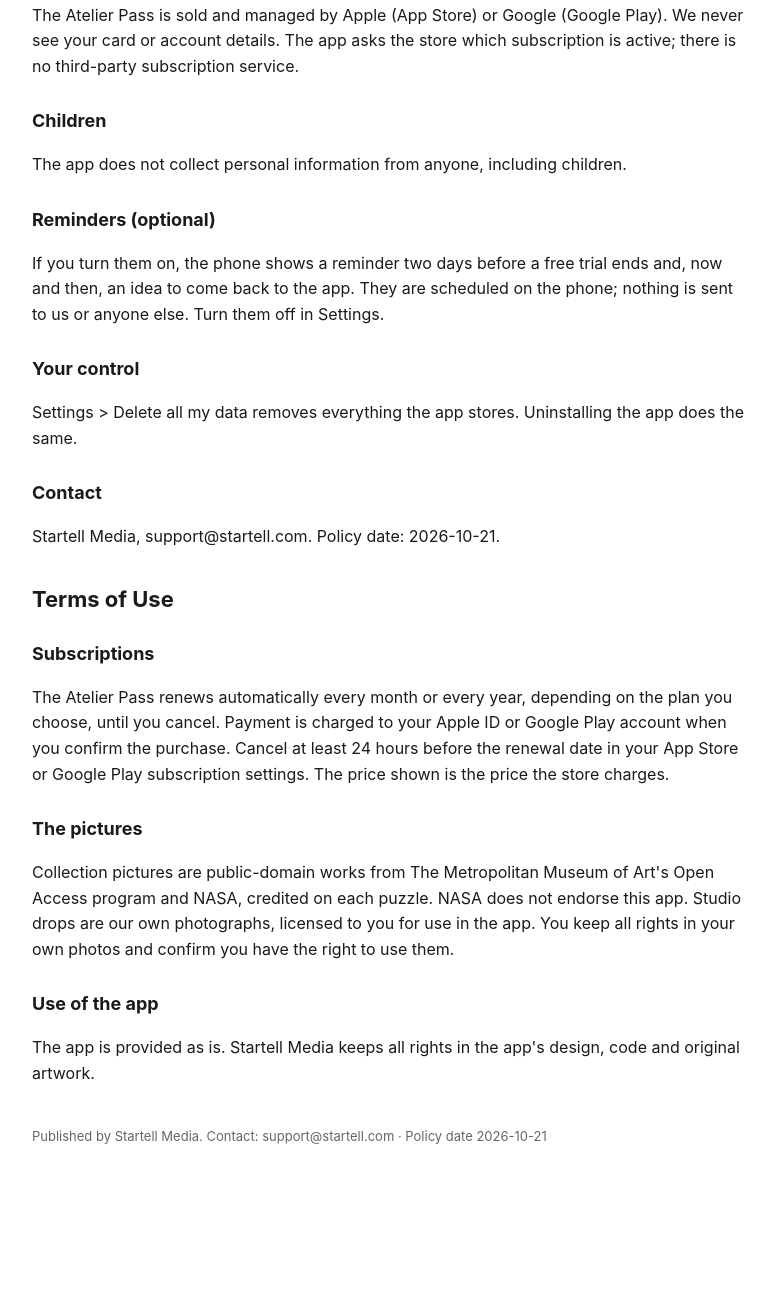
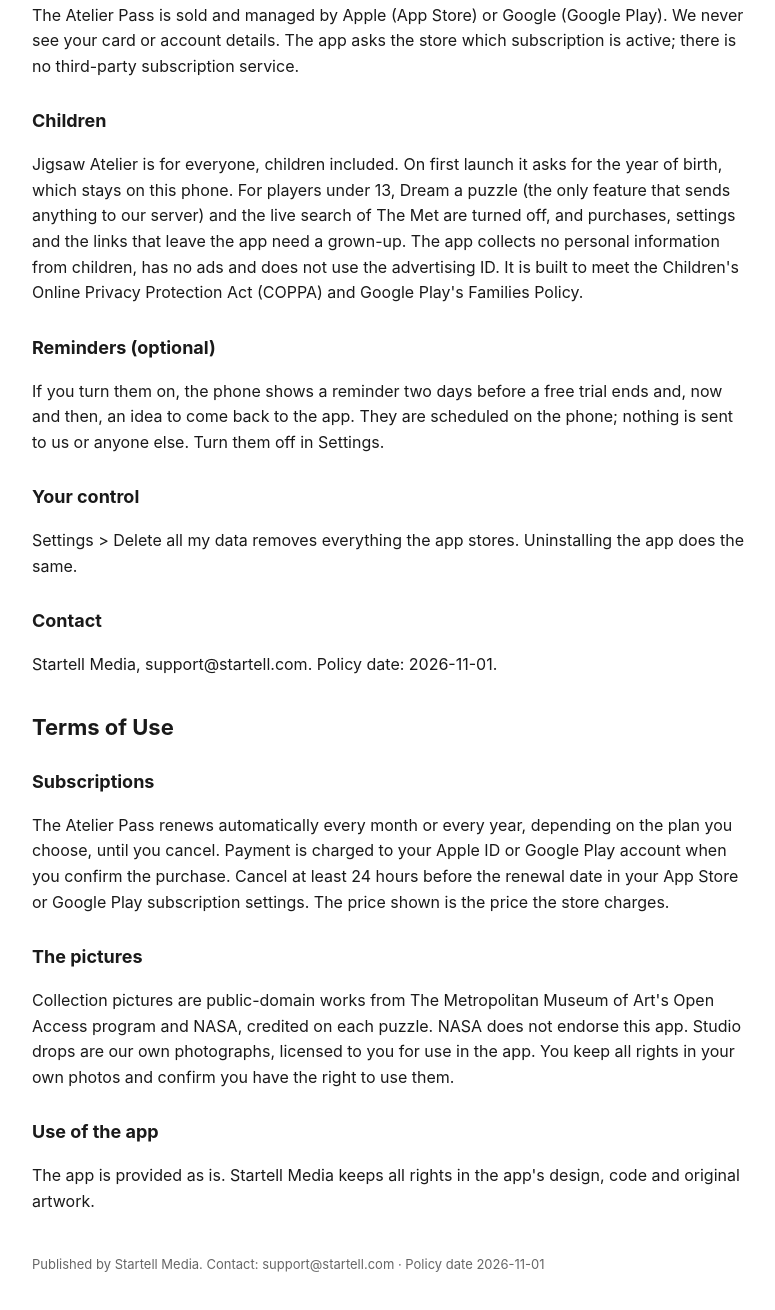
Before and after one commit to NPCodingRepos/star-apps-legal, a plain HTML site: page atelier/index.html in a window 1280 px wide. Shown: the part 1060-2370 px from the top of the page, without its empty margins (248-1023 px from the left). Before the commit the page ends 2267 px from the top, so only its background shows below. Drawn offline with Linux system fonts and the light colour scheme.

Commit message:
Jigsaw Atelier privacy: for children too (year of birth on the phone; under 13 no Dream, no live Met search; grown-up check; COPPA + Play Families)
Co-Authored-By: Claude Opus 5.5 <noreply@anthropic.com>

```diff
--- a/atelier/index.html
+++ b/atelier/index.html
@@ -4,12 +4,12 @@
 <h2>Your photos</h2><p>When you make a puzzle from your own photo, you pick it with the system photo picker. The app reads only that photo, keeps a resized copy in its own storage on this phone and never uploads it. Delete it in the app or by uninstalling the app.</p>
 <h2>Pictures from the internet</h2><p>The museum rooms and Studio drops are loaded from a public website we publish on GitHub Pages (public-domain pictures from The Metropolitan Museum of Art and the Cleveland Museum of Art); the app keeps a copy of the room list on this phone. Searching all of The Met sends the words you type to The Met's public Open Access service and loads the pictures from it. Those services see your device's internet address, as every website does; we receive nothing.</p>
 <h2>Purchases</h2><p>The Atelier Pass is sold and managed by Apple (App Store) or Google (Google Play). We never see your card or account details. The app asks the store which subscription is active; there is no third-party subscription service.</p>
-<h2>Children</h2><p>The app does not collect personal information from anyone, including children.</p>
+<h2>Children</h2><p>Jigsaw Atelier is for everyone, children included. On first launch it asks for the year of birth, which stays on this phone. For players under 13, Dream a puzzle (the only feature that sends anything to our server) and the live search of The Met are turned off, and purchases, settings and the links that leave the app need a grown-up. The app collects no personal information from children, has no ads and does not use the advertising ID. It is built to meet the Children&#39;s Online Privacy Protection Act (COPPA) and Google Play&#39;s Families Policy.</p>
 <h2>Reminders (optional)</h2><p>If you turn them on, the phone shows a reminder two days before a free trial ends and, now and then, an idea to come back to the app. They are scheduled on the phone; nothing is sent to us or anyone else. Turn them off in Settings.</p>
 <h2>Your control</h2><p>Settings &gt; Delete all my data removes everything the app stores. Uninstalling the app does the same.</p>
-<h2>Contact</h2><p>Startell Media, support@startell.com. Policy date: 2026-10-21.</p>
+<h2>Contact</h2><p>Startell Media, support@startell.com. Policy date: 2026-11-01.</p>
 <h1 style="font-size:22px;margin-top:36px">Terms of Use</h1>
 <h2>Subscriptions</h2><p>The Atelier Pass renews automatically every month or every year, depending on the plan you choose, until you cancel. Payment is charged to your Apple ID or Google Play account when you confirm the purchase. Cancel at least 24 hours before the renewal date in your App Store or Google Play subscription settings. The price shown is the price the store charges.</p>
 <h2>The pictures</h2><p>Collection pictures are public-domain works from The Metropolitan Museum of Art's Open Access program and NASA, credited on each puzzle. NASA does not endorse this app. Studio drops are our own photographs, licensed to you for use in the app. You keep all rights in your own photos and confirm you have the right to use them.</p>
 <h2>Use of the app</h2><p>The app is provided as is. Startell Media keeps all rights in the app's design, code and original artwork.</p>
-<footer>Published by Startell Media. Contact: support@startell.com · Policy date 2026-10-21</footer></body></html>
+<footer>Published by Startell Media. Contact: support@startell.com · Policy date 2026-11-01</footer></body></html>
```
